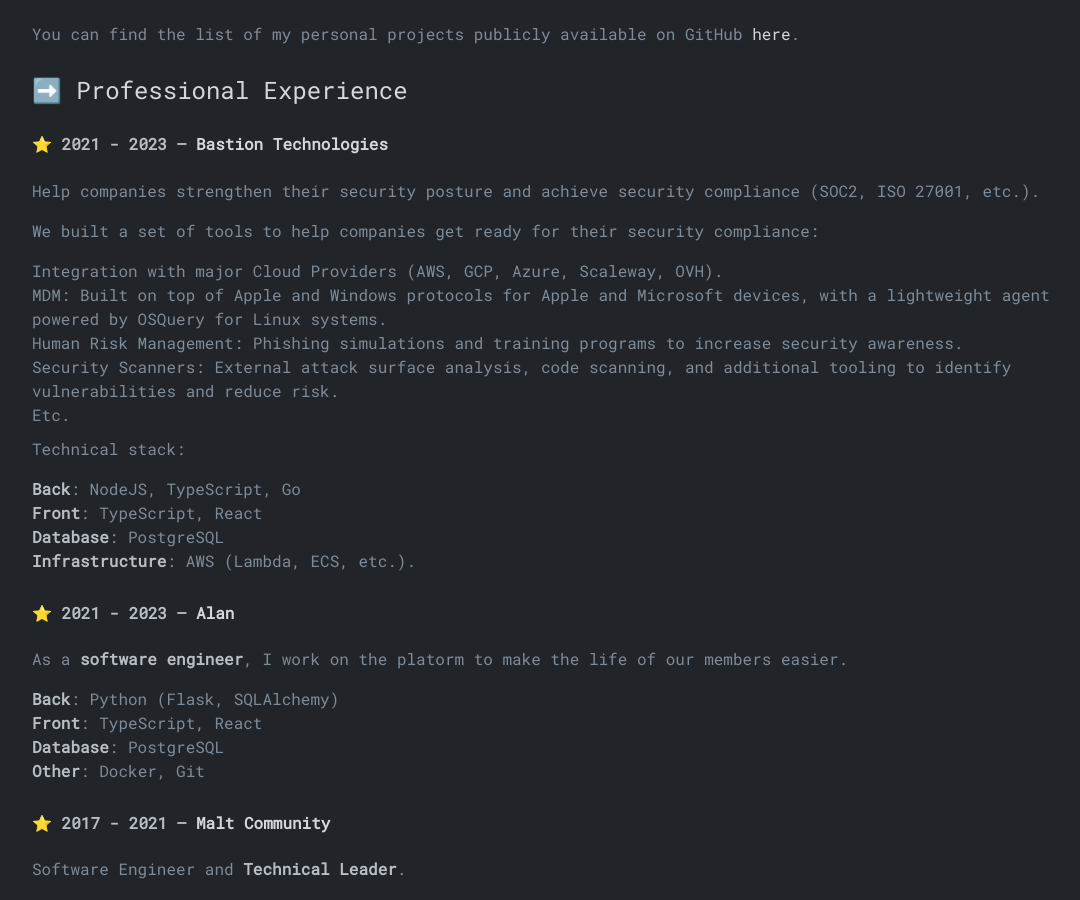
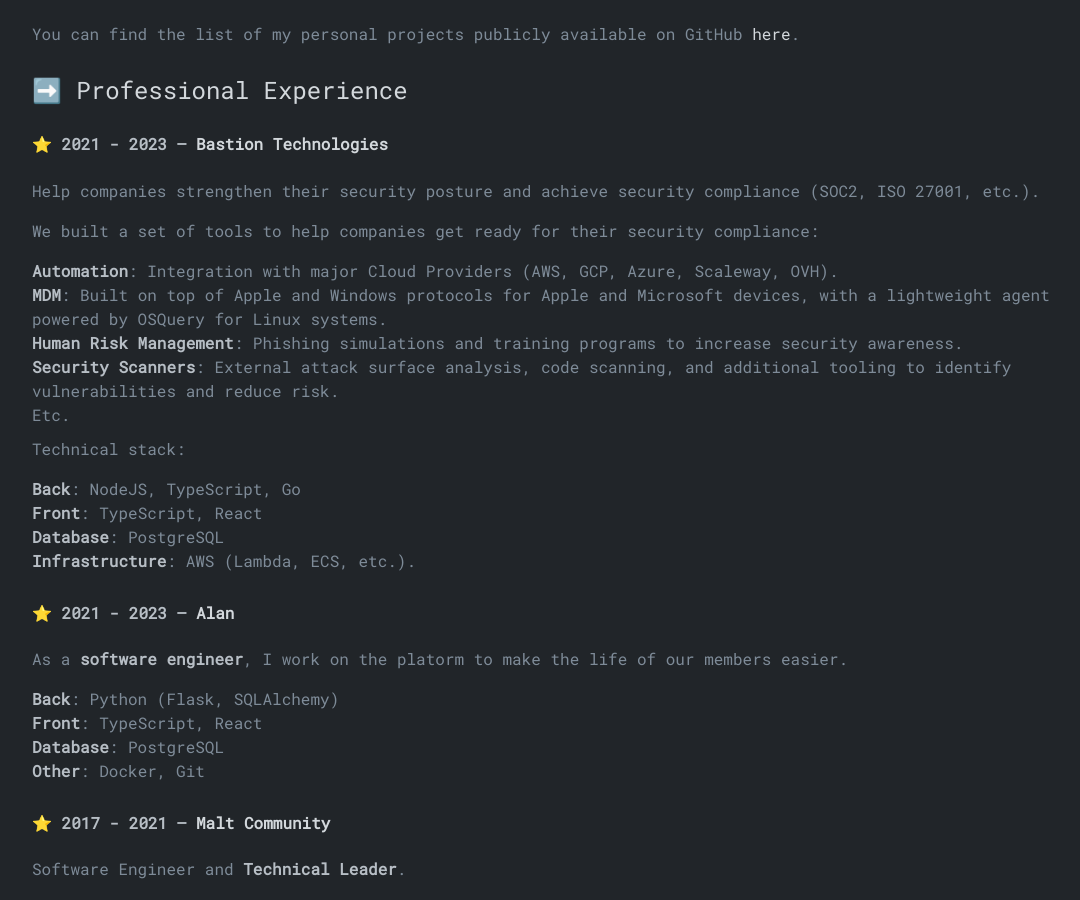
Before and after one commit to mjeanroy/mjeanroy.github.io, a Jekyll site: the page built from resume/index.html, in a window 1280 px wide and 900 px high, scrolled down 517 px. Shown: the whole window, without its empty margins (96-1176 px from the left). Built offline with Jekyll 4.4.1, drawn with Linux system fonts in a browser that asks for light colours.

Commit message:
Update resume.md

```diff
--- a/_includes/resume.md
+++ b/_includes/resume.md
@@ -24,10 +24,10 @@
 Help companies strengthen their security posture and achieve security compliance (SOC2, ISO 27001, etc.).
 
 We built a set of tools to help companies get ready for their security compliance:
-- Integration with major Cloud Providers (AWS, GCP, Azure, Scaleway, OVH).
-- MDM: Built on top of Apple and Windows protocols for Apple and Microsoft devices, with a lightweight agent powered by OSQuery for Linux systems.
-- Human Risk Management: Phishing simulations and training programs to increase security awareness.
-- Security Scanners: External attack surface analysis, code scanning, and additional tooling to identify vulnerabilities and reduce risk.
+- **Automation**: Integration with major Cloud Providers (AWS, GCP, Azure, Scaleway, OVH).
+- **MDM**: Built on top of Apple and Windows protocols for Apple and Microsoft devices, with a lightweight agent powered by OSQuery for Linux systems.
+- **Human Risk Management**: Phishing simulations and training programs to increase security awareness.
+- **Security Scanners**: External attack surface analysis, code scanning, and additional tooling to identify vulnerabilities and reduce risk.
 - Etc.
 
 Technical stack:
```
